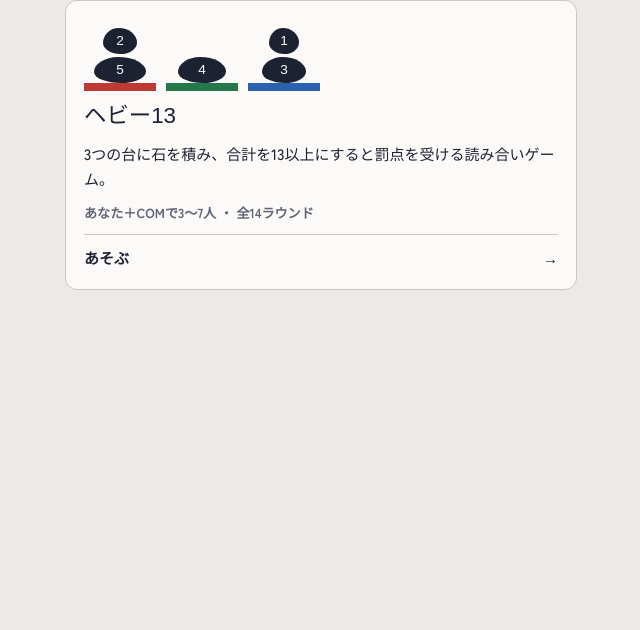
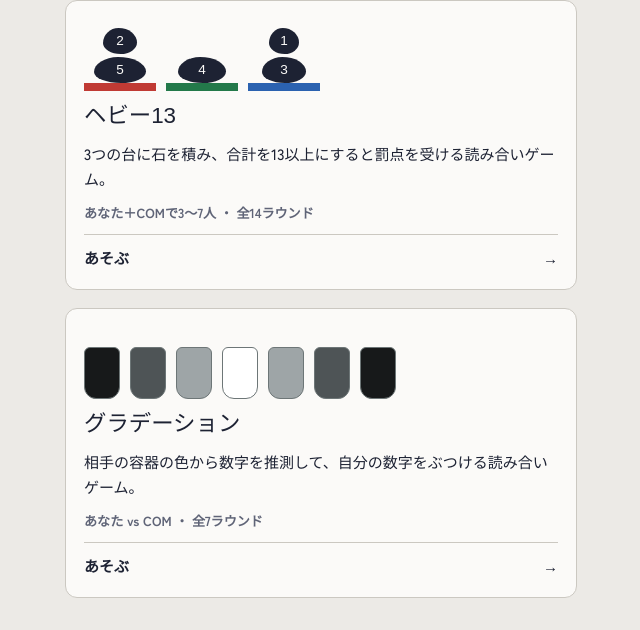
Before and after one commit to ijiabc-maker/game-room, a plain HTML site: page index.html in a window 1280 px wide. Shown: the part 406-1036 px from the top of the page, without its empty margins (319-959 px from the left). Before the commit the page ends 800 px from the top, so only its background shows below. Drawn offline with Linux system fonts and the light colour scheme; a web font is replaced by a local one.

Commit message:
Add files via upload

```diff
--- a/index.html
+++ b/index.html
@@ -31,6 +31,11 @@ p{margin:0}
 /* ヘビー13: 3つの台と石 */
 .art b{width:72px;display:flex;flex-direction:column;align-items:center;gap:3px;border-bottom:8px solid var(--c)}
 .art s{text-decoration:none;display:grid;place-items:center;height:26px;background:var(--fg);color:var(--surface);font:400 .85rem "Dela Gothic One",sans-serif;border-radius:46% 54% 48% 52%/58% 56% 44% 42%}
+/* グラデーション: 中央ほど明るい7つの容器 */
+.art u{flex:1;max-width:36px;height:52px;text-decoration:none;background:#17191a;border:1.5px solid #6d7677;border-radius:6px 6px 12px 12px}
+.art u:nth-child(2),.art u:nth-child(6){background:#4e5456}
+.art u:nth-child(3),.art u:nth-child(5){background:#9ea5a7}
+.art u:nth-child(4){background:#fff}
 </style>
 </head>
 <body>
@@ -59,6 +64,14 @@ p{margin:0}
     <p class="info">あなた＋COMで3〜7人 ・ 全14ラウンド</p>
     <span class="go"><span>あそぶ</span><span aria-hidden="true">→</span></span>
   </a>
+
+  <a class="game" href="https://ijiabc-maker.github.io/gradation/">
+    <div class="art" aria-hidden="true"><u></u><u></u><u></u><u></u><u></u><u></u><u></u></div>
+    <h2>グラデーション</h2>
+    <p>相手の容器の色から数字を推測して、自分の数字をぶつける読み合いゲーム。</p>
+    <p class="info">あなた vs COM ・ 全7ラウンド</p>
+    <span class="go"><span>あそぶ</span><span aria-hidden="true">→</span></span>
+  </a>
 </main>
 </body>
 </html>
```
